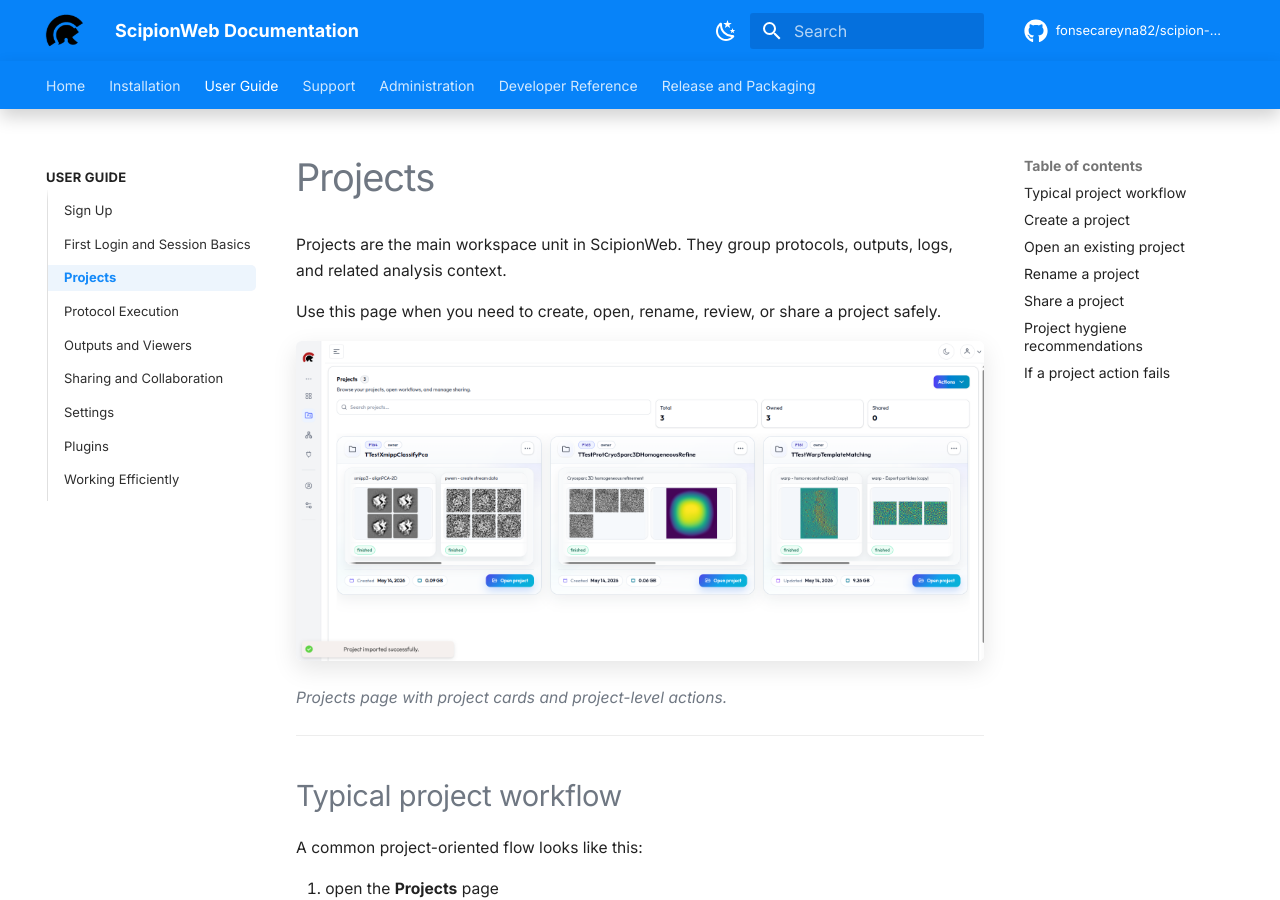
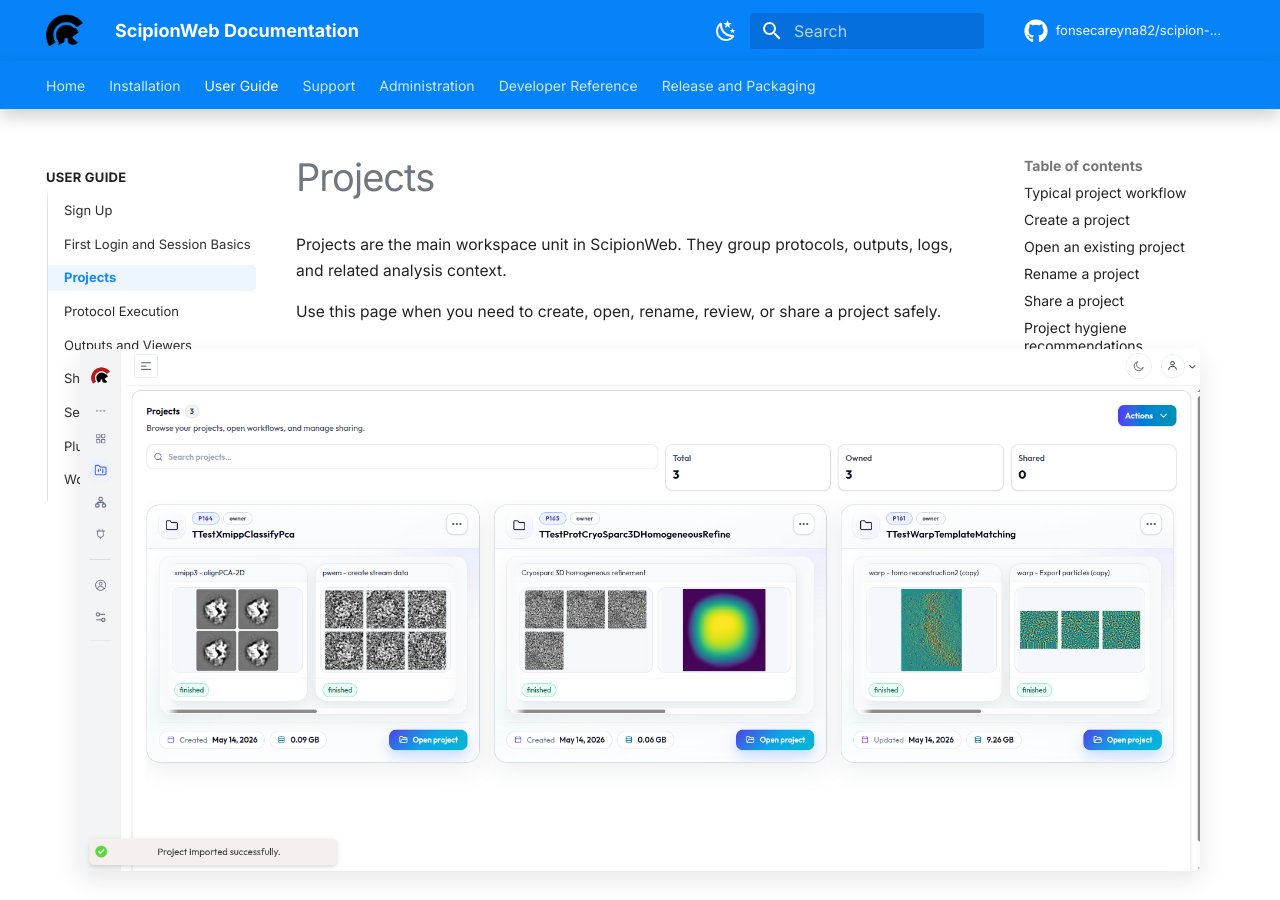
Before and after one commit to fonsecareyna82/scipion-docs, an MkDocs documentation site: the page built from docs/user-guide/projects.md, in a window 1280 px wide and 900 px high. Built offline with MkDocs 1.6.1 and Material for MkDocs 9.7.7, drawn with Linux system fonts in a browser that asks for light colours; comment, search, counter and statistics services are not loaded; the version menu is left out.

Commit message:
Improve project screenshots

```diff
--- a/docs/user-guide/projects.md
+++ b/docs/user-guide/projects.md
@@ -4,7 +4,7 @@
 
 Use this page when you need to create, open, rename, review, or share a project safely.
 
-![Projects page](../assets/images/screenshots/user-guide/projects-page.png)
+<img src="../../assets/images/screenshots/user-guide/projects-page.png" alt="Projects page" style="display:block;width:min(1120px,calc(100vw - 2rem));max-width:none;height:auto;margin:1.2rem 0 1.6rem 50%;transform:translateX(-50%);" />
 
 *Projects page with project cards and project-level actions.*
 
@@ -32,7 +32,7 @@
 5. Confirm the creation action.
 6. Open the new project and verify that the project page loads correctly.
 
-![New project dialog](../assets/images/screenshots/user-guide/new-project-dialog.png)
+<img src="../../assets/images/screenshots/user-guide/new-project-dialog.png" alt="New project dialog" style="display:block;width:min(1120px,calc(100vw - 2rem));max-width:none;height:auto;margin:1.2rem 0 1.6rem 50%;transform:translateX(-50%);" />
 
 *New project dialog used to create a project workspace.*
 
@@ -52,7 +52,7 @@
 4. Open the project.
 5. Review the visible workflow before launching or editing anything.
 
-![Project workflow view](../assets/images/screenshots/user-guide/project-workflow-view.png)
+<img src="../../assets/images/screenshots/user-guide/project-workflow-view.png" alt="Project workflow view" style="display:block;width:min(1120px,calc(100vw - 2rem));max-width:none;height:auto;margin:1.2rem 0 1.6rem 50%;transform:translateX(-50%);" />
 
 *Project workflow view where protocols, status, and workflow context are reviewed.*
 
```
